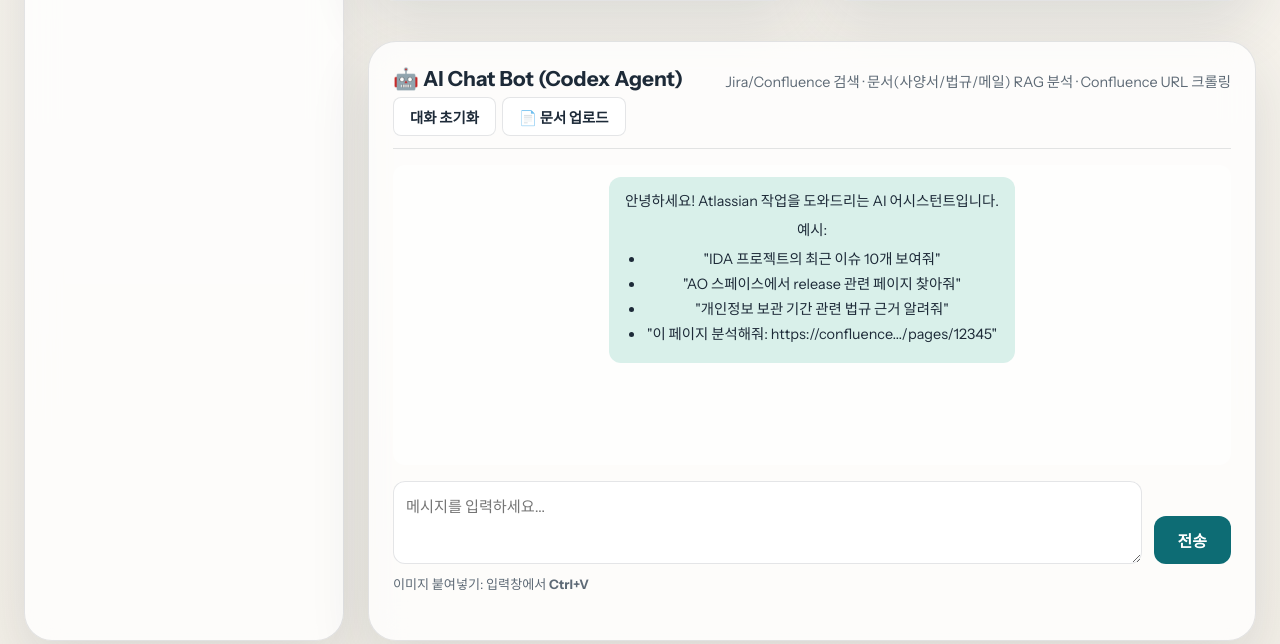
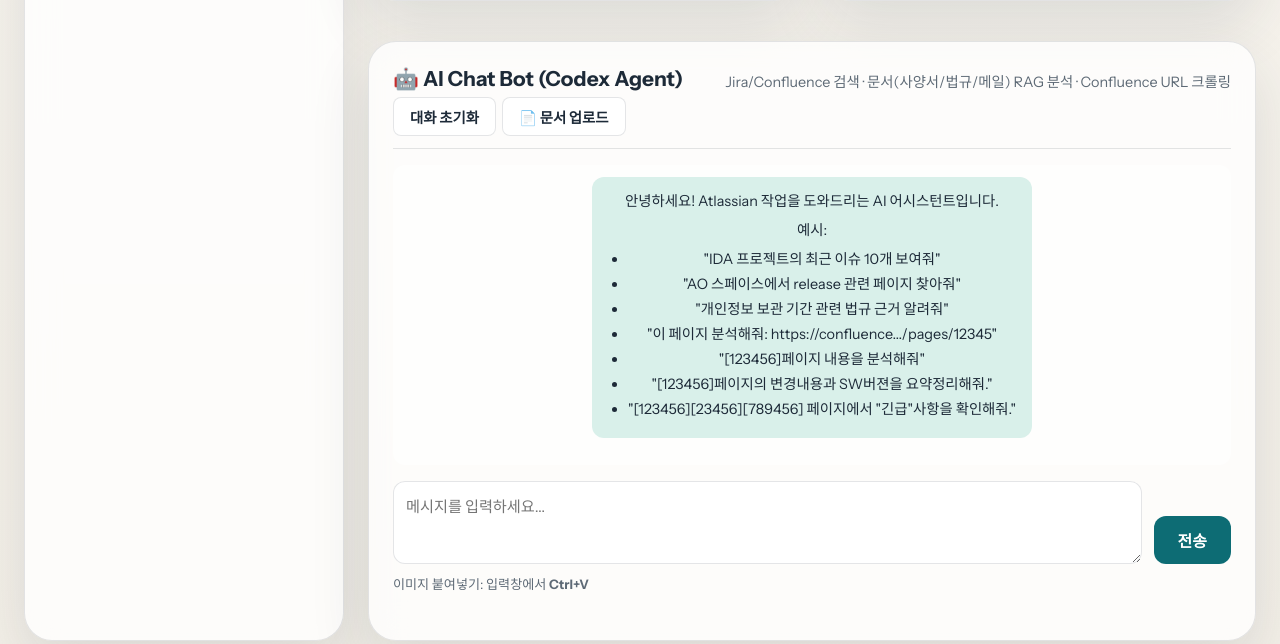
Before and after one commit to backas-D/winsurf_ATLASSIAN2_access, a Flask app: page / in a window 1280 px wide. Shown: the part 1465-2109 px from the top of the page. Run offline with Flask 3, Linux system fonts and the light colour scheme; some libraries are stand-ins or nearby versions.

Commit message:
chore: update chat examples and sync manual files

```diff
--- a/templates/index.html
+++ b/templates/index.html
@@ -269,6 +269,9 @@
                   <li>"AO 스페이스에서 release 관련 페이지 찾아줘"</li>
                   <li>"개인정보 보관 기간 관련 법규 근거 알려줘"</li>
                   <li>"이 페이지 분석해줘: https://confluence.../pages/12345"</li>
+                  <li>"[123456]페이지 내용을 분석해줘"</li>
+                  <li>"[123456]페이지의 변경내용과 SW버젼을 요약정리해줘."</li>
+                  <li>"[123456][23456][789456] 페이지에서 &quot;긴급&quot;사항을 확인해줘."</li>
                 </ul>
               </div>
             </div>
```
Also changed, not shown: 4 other files.
